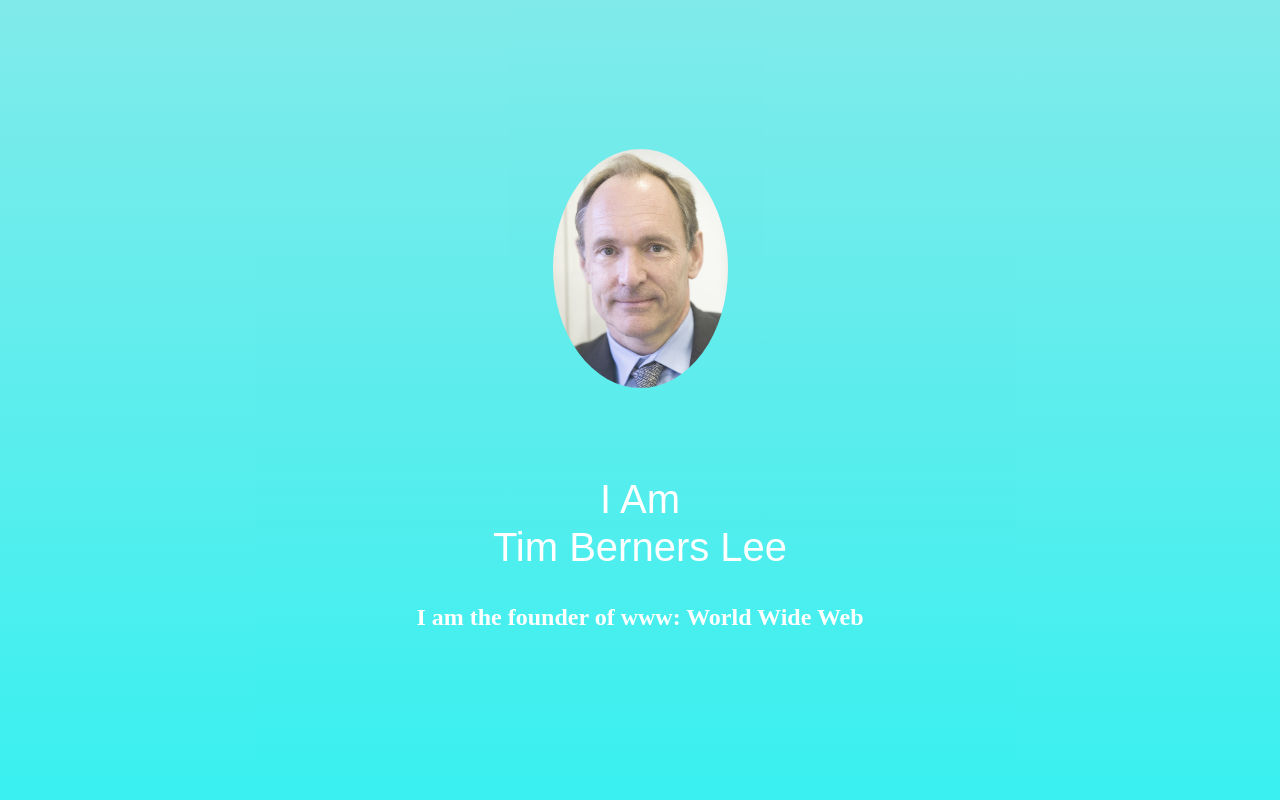
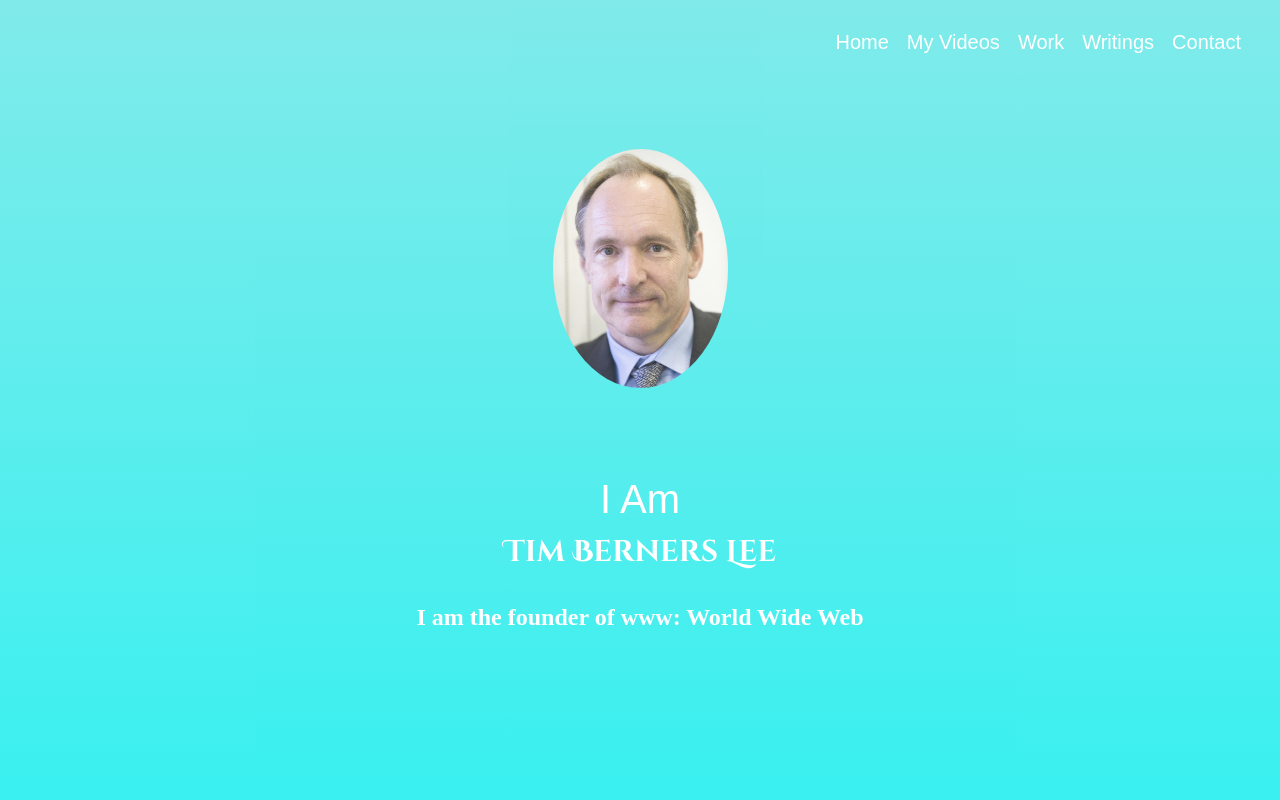
Before and after one commit to Aryaveer-Coding/PortfolioWebsite, a plain HTML site: page index.html in a window 1280 px wide. Shown: the top 800 px of the page. Drawn offline with Linux system fonts and the light colour scheme; a script that the page names is missing.

Commit message:
Add files via upload

```diff
--- a/index.html
+++ b/index.html
@@ -7,9 +7,23 @@
     <title></title>
     <link rel="stylesheet" href="style.css">
     <script src="main.js"></script>
+    <link rel="preconnect" href="https://fonts.gstatic.com">
+    <link href="https://fonts.googleapis.com/css2?family=Cinzel+Decorative:wght@700&display=swap" rel="stylesheet">
+
 </head>
 
 <body>
+
+    <ul class="menu">
+
+        <li class="links"> Home </li>
+        <li class="links"> My Videos </li>
+        <li class="links"> Work </li>
+        <li class="links"> Writings </li>
+        <li class="links"> Contact </li>
+
+    </ul>
+
 
     <section id="welcome" class="parallax-container">
 
--- a/style.css
+++ b/style.css
@@ -24,7 +24,8 @@ body {
     background: linear-gradient(#67E6E6 0%, #11EDED 100%);
     display: table;
     width: 100%;
-    height: 100%
+    height: 100%;
+    z-index:9;
 }
 
 
@@ -33,6 +34,19 @@ h1 {
     line-height: 1.2;
     font-family: sans-serif;
     font-weight: 300;
+}
+
+#name {
+    font-size: 30px;
+    line-height: 1.2;
+    font-family: 'Cinzel Decorative', cursive;
+}
+
+#h2 {
+    font-size: 30px;
+    font-weight: 300;
+    line-height: 1.2;
+    font-family: monospace;
 }
 
 
@@ -65,3 +79,28 @@ p {
     text-align: center;
     vertical-align: middle;
 }
+
+.menu {
+    list-style: none;
+    font-family: sans-serif;
+    position: absolute;
+    top: 10px;
+    right: 30px;
+    z-index: 10;
+    cursor: pointer;
+}
+
+.links {
+    float:left;
+    color: white;
+    padding-top: 5px;
+    padding-left: 9px;
+    padding-right: 9px;
+    padding-bottom: 5px;
+    font-family: fantasy;
+    font-size: 20px;
+}
+
+.links:hover{
+    background-color: dodgerblue;
+}
```
